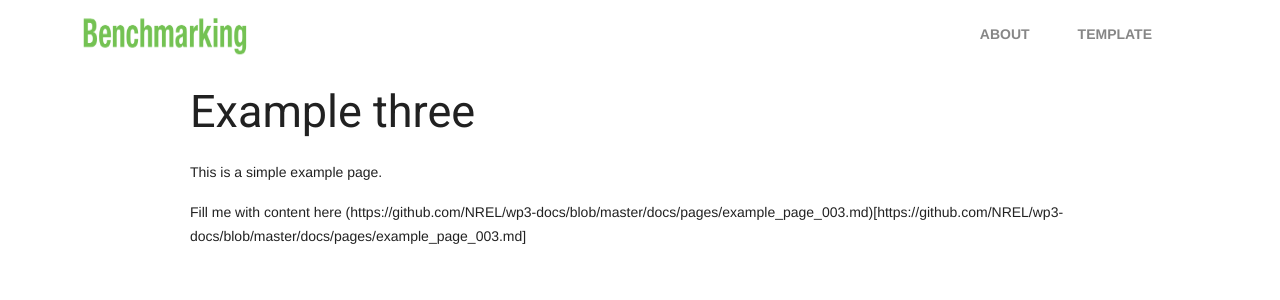
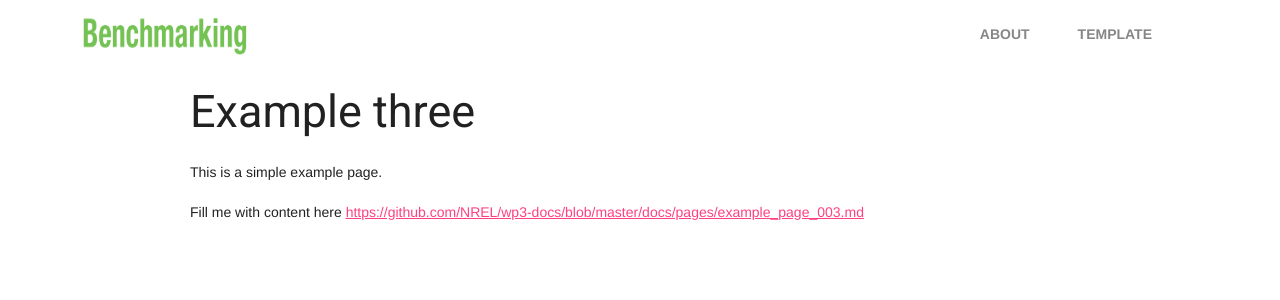
Before and after one commit to NREL/wp3-docs, a Jekyll site: the page built from docs/pages/example_page_003.md, in a window 1280 px wide. Shown: the top 300 px of the page. Built offline with Jekyll 4.4.1, drawn with Linux system fonts in a browser that asks for light colours.

Commit message:
Update example_page_003.md

```diff
--- a/docs/pages/example_page_003.md
+++ b/docs/pages/example_page_003.md
@@ -8,4 +8,4 @@ group: pages
 This is a simple example page.
 
 Fill me with content here
-(https://github.com/NREL/wp3-docs/blob/master/docs/pages/example_page_003.md)[https://github.com/NREL/wp3-docs/blob/master/docs/pages/example_page_003.md]
+[https://github.com/NREL/wp3-docs/blob/master/docs/pages/example_page_003.md](https://github.com/NREL/wp3-docs/blob/master/docs/pages/example_page_003.md)
```
